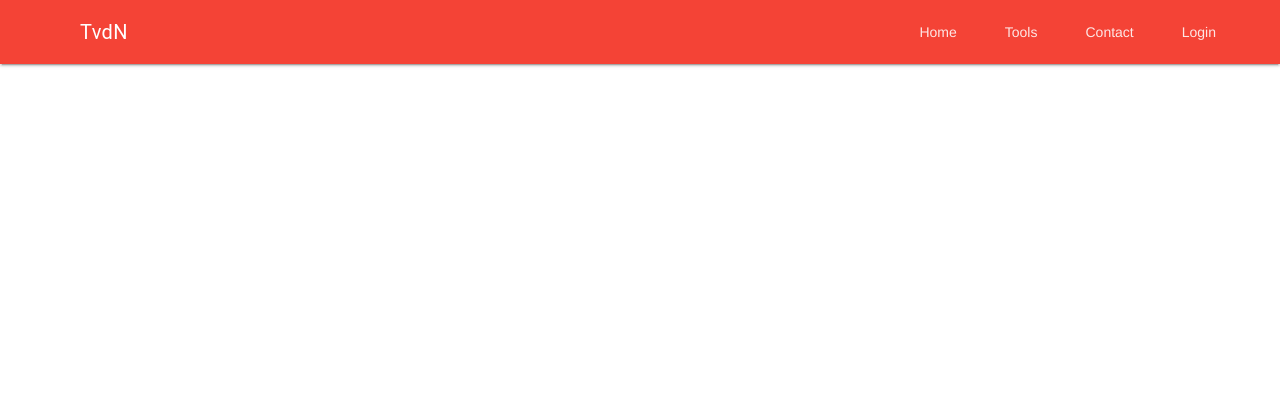
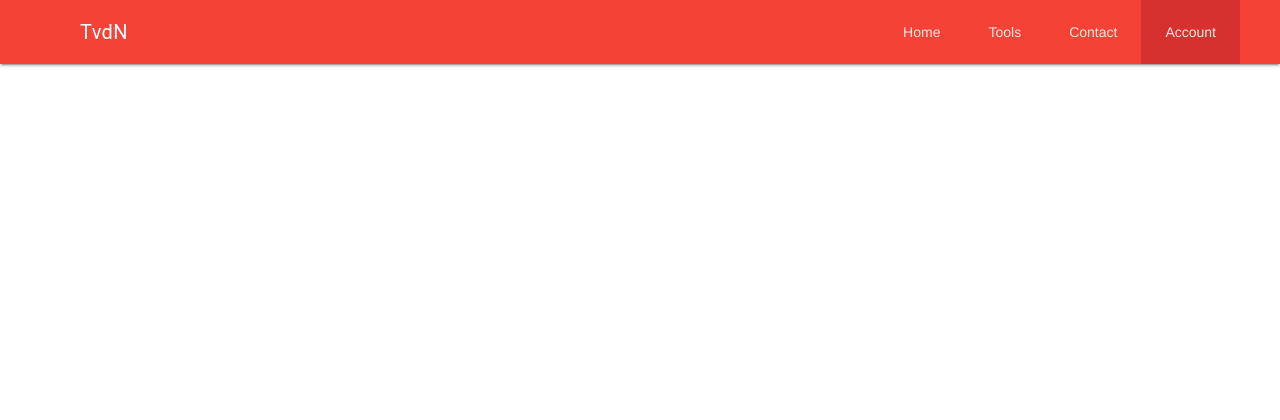
Before and after one commit to ThomasIAm/thomasvdn-PHP, a PHP site: page /account/index.php in a window 1280 px wide. Shown: the top 420 px of the page. Run offline with PHP 8.4, Linux system fonts and the light colour scheme.

Commit message:
Renamed links for moved account pages

```diff
--- a/pages/header.php
+++ b/pages/header.php
@@ -18,7 +18,7 @@ function navCurrent($navPage) {
 			<a class="mdl-navigation__link <?php navCurrent("home"); ?>" href="/">Home</a>
 			<a class="mdl-navigation__link <?php navCurrent("tools"); ?>" href="/tools/">Tools</a>
 			<a class="mdl-navigation__link <?php navCurrent("contact"); ?>" href="/contact/">Contact</a>
-			<a class="mdl-navigation__link <?php navCurrent("login"); ?>" href="/login/">Login</a>
+			<a class="mdl-navigation__link <?php navCurrent("account"); ?>" href="/account/">Account</a>
 		</nav>
 	</div>
 </header>
@@ -29,6 +29,6 @@ function navCurrent($navPage) {
 		<a class="mdl-navigation__link <?php navCurrent("home"); ?>" href="/">Home</a>
 		<a class="mdl-navigation__link <?php navCurrent("tools"); ?>" href="/tools/">Tools</a>
 		<a class="mdl-navigation__link <?php navCurrent("contact"); ?>" href="/contact/">Contact</a>
-		<a class="mdl-navigation__link <?php navCurrent("login"); ?>" href="/login/">Login</a>
+		<a class="mdl-navigation__link <?php navCurrent("account"); ?>" href="/account/">Account</a>
 	</nav>
 </div>
```
